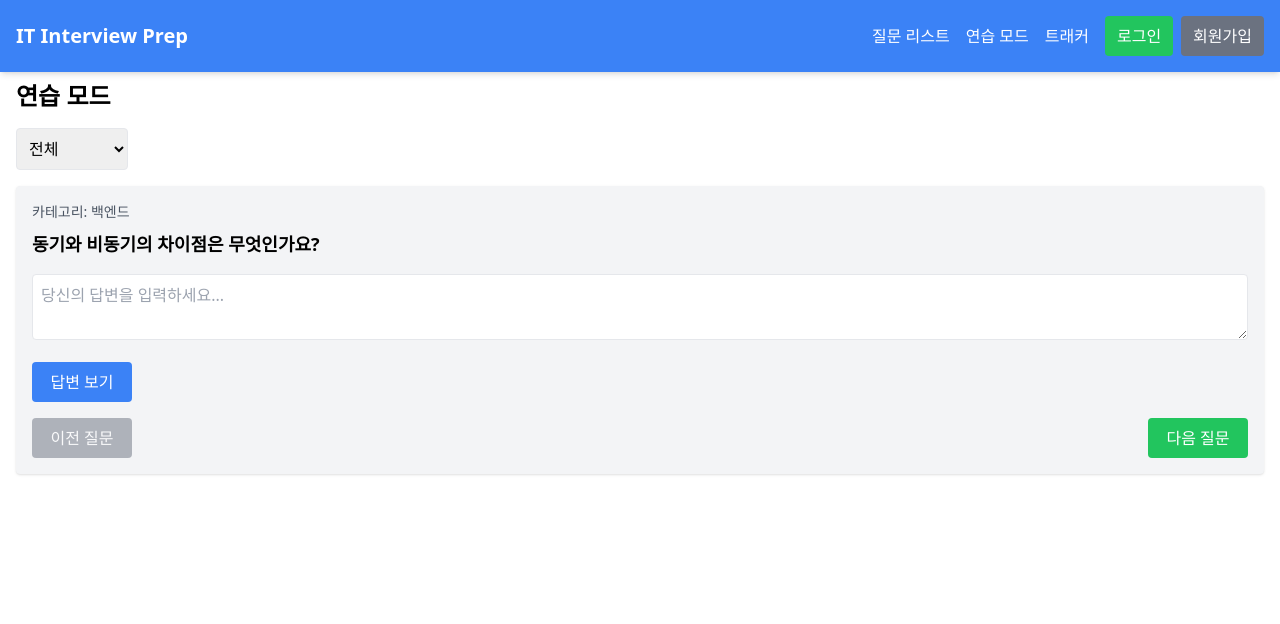
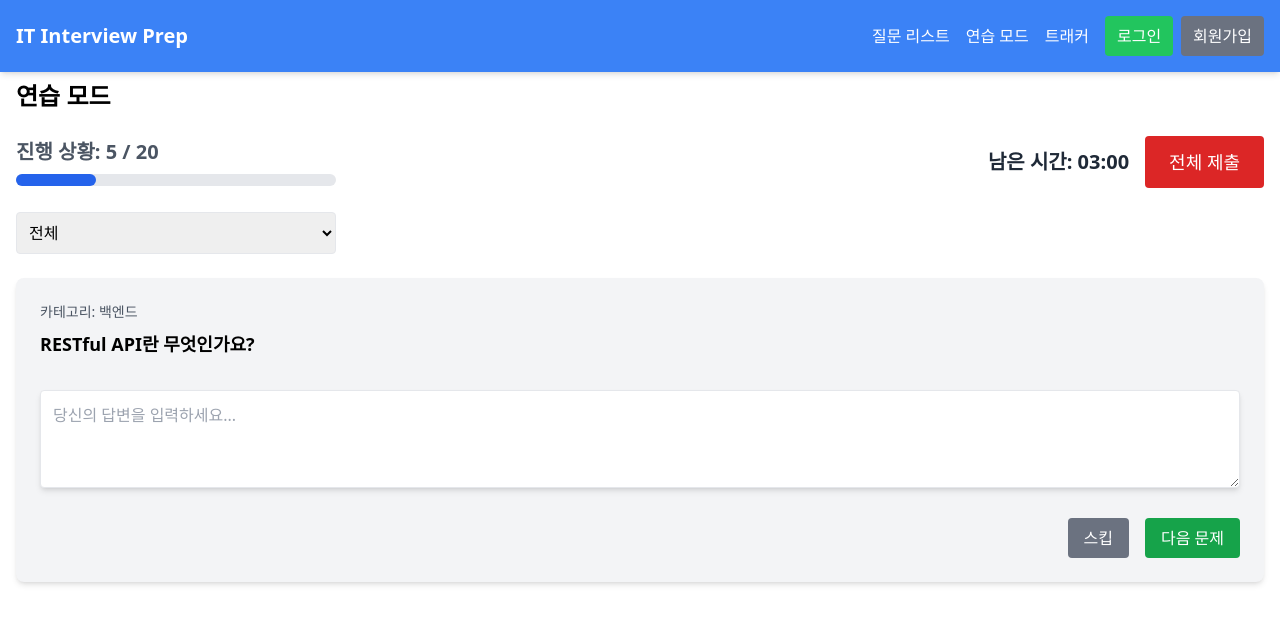
Before and after one commit to maplesyrup0423/it-Interview-Prep, a React (Create React App) app: page /practice in a window 1280 px wide. Shown: the top 624 px of the page. Built offline with nearby package versions, Linux system fonts and the light colour scheme; no server answers.

Commit message:
연습모드 디자인

```diff
--- a/src/pages/Practice.js
+++ b/src/pages/Practice.js
@@ -1,148 +1,77 @@
-import React, { useState } from "react";
-import questions from "../data/questions.json";
+import React from "react";
 
 const Practice = () => {
-  const [category, setCategory] = useState("전체");
-  const [currentQuestionIndex, setCurrentQuestionIndex] = useState(null); // 현재 질문의 인덱스
-  const [questionHistory, setQuestionHistory] = useState([]); // 질문 히스토리 스택
-  const [showAnswer, setShowAnswer] = useState(false); // 현재 질문의 답변 상태
-  const [userAnswers, setUserAnswers] = useState({}); // 사용자 답변 관리
+  const totalQuestions = 20; // 전체 문제 수
+  const currentQuestion = 5; // 현재 문제 번호 (예시 값)
 
-  // 카테고리에 따른 질문 필터링
-  const filteredQuestions =
-    category === "전체"
-      ? questions
-      : questions.filter((q) => q.category === category);
-
-  // 랜덤 질문 인덱스 가져오기
-  const getRandomQuestionIndex = () => {
-    return Math.floor(Math.random() * filteredQuestions.length);
-  };
-
-  // 다음 질문 로드
-  const loadNextQuestion = () => {
-    if (filteredQuestions.length > 0) {
-      if (currentQuestionIndex !== null) {
-        setQuestionHistory((prev) => [...prev, currentQuestionIndex]); // 히스토리에 현재 질문 저장
-      }
-      const randomIndex = getRandomQuestionIndex();
-      setCurrentQuestionIndex(randomIndex);
-      setShowAnswer(false);
-    }
-  };
-
-  // 이전 질문으로 돌아가기
-  const goBackToPreviousQuestion = () => {
-    if (questionHistory.length > 0) {
-      const lastQuestionIndex = questionHistory.pop(); // 히스토리에서 마지막 질문 가져오기
-      setCurrentQuestionIndex(lastQuestionIndex);
-      setQuestionHistory([...questionHistory]); // 히스토리 업데이트
-      setShowAnswer(false);
-    }
-  };
-
-  // 사용자 답변 입력 처리
-  const handleUserAnswerChange = (id, answer) => {
-    setUserAnswers((prev) => ({
-      ...prev,
-      [id]: answer,
-    }));
-  };
-
-  // 초기 질문 로드
-  React.useEffect(() => {
-    if (filteredQuestions.length > 0) {
-      loadNextQuestion();
-    }
-  }, [category]);
-
-  // 현재 질문 가져오기
-  const currentQuestion =
-    currentQuestionIndex !== null
-      ? filteredQuestions[currentQuestionIndex]
-      : null;
+  // 진행 비율 계산
+  const progressPercentage = (currentQuestion / totalQuestions) * 100;
 
   return (
     <div className="container mx-auto p-4">
-      <h1 className="text-2xl font-bold mb-4">연습 모드</h1>
+      <h1 className="text-2xl font-bold mb-6">연습 모드</h1>
+
+      {/* 상단에 진행 상황과 타이머, 제출 버튼을 배치 */}
+      <div className="flex justify-between items-center text-gray-600 mb-6">
+        {/* 왼쪽: 진행 상태 */}
+        <div className="flex flex-col items-start w-full max-w-xs">
+          <p className="text-xl font-semibold">
+            진행 상황: {currentQuestion} / {totalQuestions}
+          </p>
+          {/* 진행 상태를 나타내는 막대 그래프 */}
+          <div className="w-full bg-gray-200 rounded-full h-3 mt-2">
+            <div
+              className="h-3 rounded-full bg-blue-600"
+              style={{ width: `${progressPercentage}%` }}
+            ></div>
+          </div>
+        </div>
+
+        {/* 오른쪽: 타이머 및 전체 제출 버튼 */}
+        <div className="flex items-center space-x-4">
+          {/* 타이머 */}
+          <div className="text-xl font-semibold text-gray-800">
+            <p>남은 시간: 03:00</p>
+          </div>
+
+          {/* 전체 제출 버튼 */}
+          <div>
+            <button className="px-6 py-3 bg-red-600 text-white text-lg rounded hover:bg-red-700">
+              전체 제출
+            </button>
+          </div>
+        </div>
+      </div>
 
       {/* 카테고리 선택 */}
-      <div className="mb-4">
-        <select
-          value={category}
-          onChange={(e) => {
-            setCategory(e.target.value);
-            setQuestionHistory([]); // 카테고리가 변경되면 히스토리 초기화
-          }}
-          className="border p-2 rounded"
-        >
+      <div className="mb-6">
+        <select className="border p-2 rounded w-full max-w-xs">
           <option value="전체">전체</option>
           <option value="백엔드">백엔드</option>
           <option value="프론트엔드">프론트엔드</option>
         </select>
       </div>
 
-      {/* 랜덤 질문 카드 */}
-      {currentQuestion ? (
-        <div className="bg-gray-100 p-4 mb-2 rounded shadow">
-          <p className="text-sm text-gray-600 mb-2">
-            카테고리: {currentQuestion.category}
-          </p>
-          <p className="text-lg font-semibold">{currentQuestion.question}</p>
-
-          {/* 사용자가 입력한 답변 */}
+      {/* 질문 영역 */}
+      <div className="bg-gray-100 p-6 mb-6 rounded-lg shadow-md">
+        <p className="text-sm text-gray-600 mb-2">카테고리: 백엔드</p>
+        <p className="text-lg font-semibold mb-4">RESTful API란 무엇인가요?</p>
+        {/* 답안 입력창 */}
         <textarea
-            className="w-full mt-4 p-2 border rounded"
-            rows="2"
+          className="w-full mt-4 p-3 border rounded shadow-md focus:outline-none focus:ring-2 focus:ring-blue-500 mb-6"
+          rows="3"
           placeholder="당신의 답변을 입력하세요..."
-            value={userAnswers[currentQuestion.id] || ""}
-            onChange={(e) =>
-              handleUserAnswerChange(currentQuestion.id, e.target.value)
-            }
         />
-
-          {/* 답변 보기 버튼 */}
-          <div className="mt-4">
-            <button
-              onClick={() => setShowAnswer((prev) => !prev)}
-              className="px-4 py-2 bg-blue-500 text-white rounded hover:bg-blue-600 min-w-[100px]"
-            >
-              {showAnswer ? "답변 숨기기" : "답변 보기"}
+        {/* 스킵/다음 문제 버튼을 오른쪽에 배치 */}
+        <div className="flex justify-end gap-4">
+          <button className="px-4 py-2 bg-gray-500 text-white rounded hover:bg-gray-600">
+            스킵
           </button>
-          </div>
-
-          {/* 정답 표시 */}
-          {showAnswer && (
-            <p className="mt-4 p-3 bg-green-100 border border-green-500 rounded text-green-600">
-              {currentQuestion.answer}
-            </p>
-          )}
-
-          {/* 이전 질문, 다음 질문 버튼 */}
-          <div className="flex items-center justify-between mt-4">
-            <button
-              onClick={goBackToPreviousQuestion}
-              className={`px-4 py-2 bg-gray-500 text-white rounded hover:bg-gray-600 min-w-[100px] ${
-                questionHistory.length === 0
-                  ? "opacity-50 cursor-not-allowed"
-                  : ""
-              }`}
-              disabled={questionHistory.length === 0}
-            >
-              이전 질문
-            </button>
-
-            <button
-              onClick={loadNextQuestion}
-              className="px-4 py-2 bg-green-500 text-white rounded hover:bg-green-600 min-w-[100px]"
-            >
-              다음 질문
+          <button className="px-4 py-2 bg-green-600 text-white rounded hover:bg-green-700">
+            다음 문제
           </button>
         </div>
       </div>
-      ) : (
-        <p className="text-gray-600">해당 카테고리에 질문이 없습니다.</p>
-      )}
     </div>
   );
 };
--- a/src/pages/Questions.js
+++ b/src/pages/Questions.js
@@ -105,8 +105,9 @@ const Questions = () => {
                 {/* 사용자가 입력한 답변 */}
                 {user && (
                   <textarea
-                    className="w-full mt-4 p-2 border rounded"
-                    rows="2" // 세로 길이 줄이기
+                    textarea
+                    className="w-full mt-4 p-3 border rounded shadow-md focus:outline-none focus:ring-2 focus:ring-blue-500 "
+                    rows="3"
                     placeholder="당신의 답변을 입력하세요..."
                     value={userAnswers[question.id] || ""}
                     onChange={(e) =>
```
Lines whose indentation alone changed are shown as unchanged.
